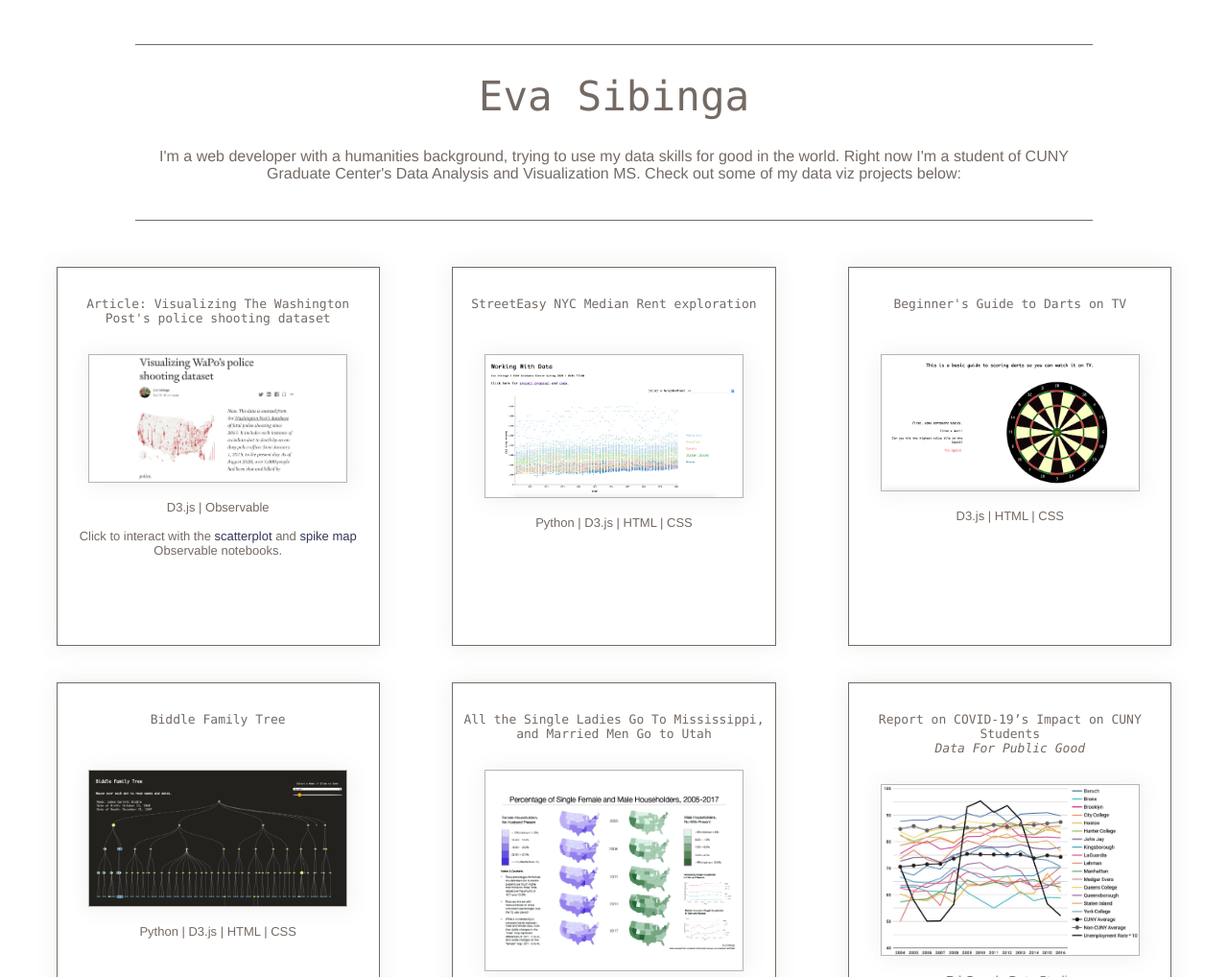
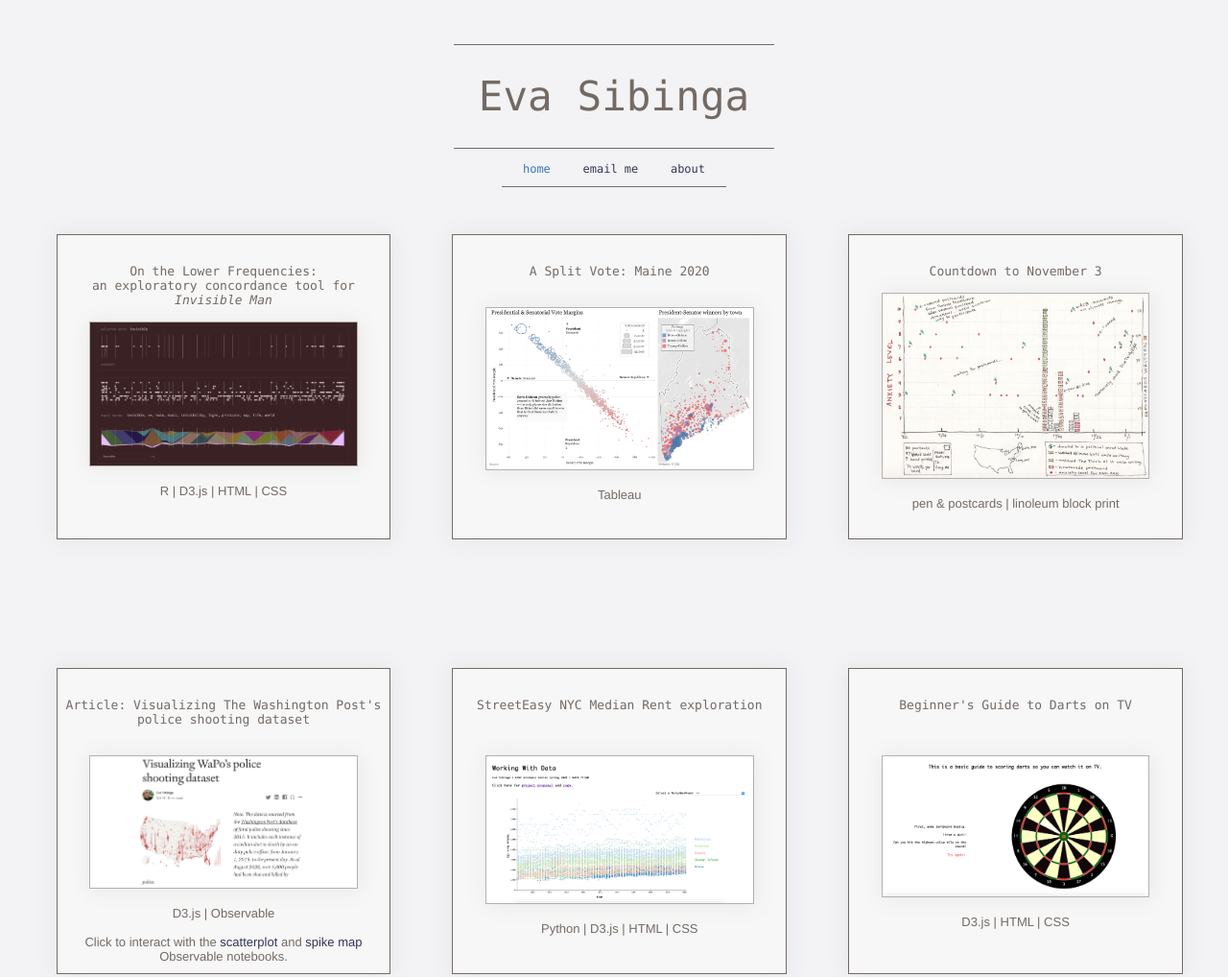
Before and after one commit to esibinga/esibinga.github.io, a plain HTML site: page index.html in a window 1280 px wide. Shown: the top 1018 px of the page at 96% size. Drawn offline with Linux system fonts and the light colour scheme.

Commit message:
update new projects

```diff
--- a/index.html
+++ b/index.html
@@ -9,21 +9,62 @@
   <link rel="icon" type="image/png" href="images/favicon.png" />
 
 </head>
+
 <div class="h1h2">
   <h1>
     Eva Sibinga
   </h1>
+</div>
+<div class="header">
+  <div class="header-right">
+    <!--span class="logo">Eva Sibinga</span-->
+    <a class="active" href="https://esibinga.github.io/home.html">home</a>
+    <a href="mailto: tsibinga@gradcenter.cuny.edu">email me</a>
+    <a href="https://esibinga.github.io/home/about.html">about</a>
+  </div>
+</div>
+<!--h2>
+    I'm a web developer with a humanities background, trying to use my
+    data skills for good in the world. Right now I'm a student of CUNY Graduate Center's Data Analysis and
+    Visualization
+    MS. Check out some of my data viz projects below:
+  </h2-->
 
-  <h2>
-    I'm a web developer with a humanities background, trying to use my
-    data skills for good in the world. Right now I'm a student of CUNY Graduate Center's Data Analysis and Visualization
-    MS. Check out some of my data viz projects below:
-  </h2>
-</div>
+
+
 <br>
 <br>
 
 <div class="grid">
+
+  <div class="right hexagon" id="cell"> <br><br>
+    <div id="gill">On the Lower Frequencies: <br>
+      an exploratory concordance tool for <br>
+      <i>Invisible Man </i></div>
+    <br>
+    <a href=https://esibinga.github.io/invisible-man/dist>
+      <img class="right" name="IM" src="images/IM-tm.png"></a>
+    <br> <br>
+    R | D3.js | HTML | CSS
+  </div>
+
+  <div class="right hexagon" id="cell"> <br><br>
+    <div id="gill">A Split Vote: Maine 2020</div>
+    <br><br>
+    <a href=https://public.tableau.com/profile/eva.sibinga#!/vizhome/ASplitVote/Dashboard1>
+      <img class="right" name="postcard" src="images/split-vote.png"></a>
+    <br> <br>
+    Tableau
+  </div>
+
+  <div class="right hexagon" id="cell"> <br><br>
+    <div id="gill">Countdown to November 3 </div>
+    <br>
+    <a href=https://tesviz.commons.gc.cuny.edu/2020/11/02/countdown-to-november-3>
+      <img class="right" name="postcard" src="images/Postcard1.jpeg"></a>
+    <br> <br>
+    pen & postcards | linoleum block print
+  </div>
 
   <div class="left hexagon" id="cell"> <br><br>
     <div id="gill"> Article: Visualizing The Washington Post's police shooting dataset
--- a/website.css
+++ b/website.css
@@ -1,6 +1,6 @@
 body{
     display: grid;
-    background-color: #fff;
+    background-color: rgb(243, 243, 246);
     font-family: 'Helvetica Neue';
     color: rgba(116, 106, 100);
 }
@@ -9,10 +9,67 @@ div.h1h2 {
     border-top: .5mm solid  rgba(116, 106, 100);
     border-bottom: .5mm solid  rgba(116, 106, 100);
     max-width: 75%;
-    padding: 0% 2% 2% 2%;
+    padding: 0% 2% 0% 2%;
     margin: auto;
     margin-top: 3%;
 }
+
+/* Style the header with a grey background and some padding */
+.header {
+    overflow: hidden;
+    padding: 10px 10px;
+    margin: auto;
+    font-family: monaco;
+    width: inherit;
+    border-bottom: .5mm solid  rgba(116, 106, 100);
+
+  }
+
+  /* Style the header links */
+  .header a {
+    float: center;
+    color: rgba(116, 106, 100);;
+    text-align: center;
+    padding: 12px;
+    text-decoration: none;
+    font-size: 12px;
+    line-height: 10px;
+    border-radius: 2px;
+  }
+
+  /* Style the logo link (notice that we set the same value of line-height and font-size to prevent the header to increase when the font gets bigger */
+.header .logo {
+    font-weight: 300;
+    font-size: 32pt;
+  }
+
+  /* Change the background color on mouse-over */
+  .header a:hover {
+    background-color: #f1f1f1;
+    color: rgb(51, 53, 85);
+  }
+
+  /* Style the active/current link*/
+  .header a.active {
+    color: rgb(57, 119, 182);
+  }
+
+  /* Float the link section to the right */
+  .header-right {
+    float: right;
+  }
+
+  /* Add media queries for responsiveness - when the screen is 500px wide or less, stack the links on top of each other */
+  @media screen and (max-width: 500px) {
+    .header a {
+      float: none;
+      display: block;
+      text-align: left;
+    }
+    .header-center {
+      float: none;
+    }
+  }
 
 h1 {
     text-align: center;
@@ -21,7 +78,7 @@ h1 {
     font-family: "Monaco", sans-serif;
     color: rgba(116, 106, 100);
 }
-
+/*
 h2 {
     text-align: center;
     font-weight: 200;
@@ -37,26 +94,28 @@ h3 {
     margin: auto;
     color: #fff;
 }
-
+*/
 div.grid{
     display: grid;
     text-align: center;
     height: 90%;
-    column-gap: 6.5%;
-    row-gap: 3%;
-    grid-template-columns: 29% 29% 29%;
+    column-gap: 5.5%;
+    row-gap: 8%;
+    grid-template-columns: 30% 30% 30%; /*29.5% 29.5% 29.5%;*/
     padding: 0%;
     margin: 1% 4%;
 }
 
  #cell {
+    background-color: rgb(247, 247, 247);
     font-family: "Monaco", sans-serif;
+    min-width: 200px;
     font-size: small;
     font-weight: 300;
     font-family: 'Helvetica Neue';
     padding-top: 0%;
     align-content: center;
-    overflow: hidden;
+    overflow: scroll;
     padding-bottom: 40%;
     border: .5mm solid  rgba(116, 106, 100);
     box-shadow: 0px 0px 20px 1px  rgb(116, 106, 100, 0.1);
```
Also changed, not shown: images/IM-tm.png (added), images/Postcard1.jpeg (added), images/plover.png (added), images/split-vote.png (added).
